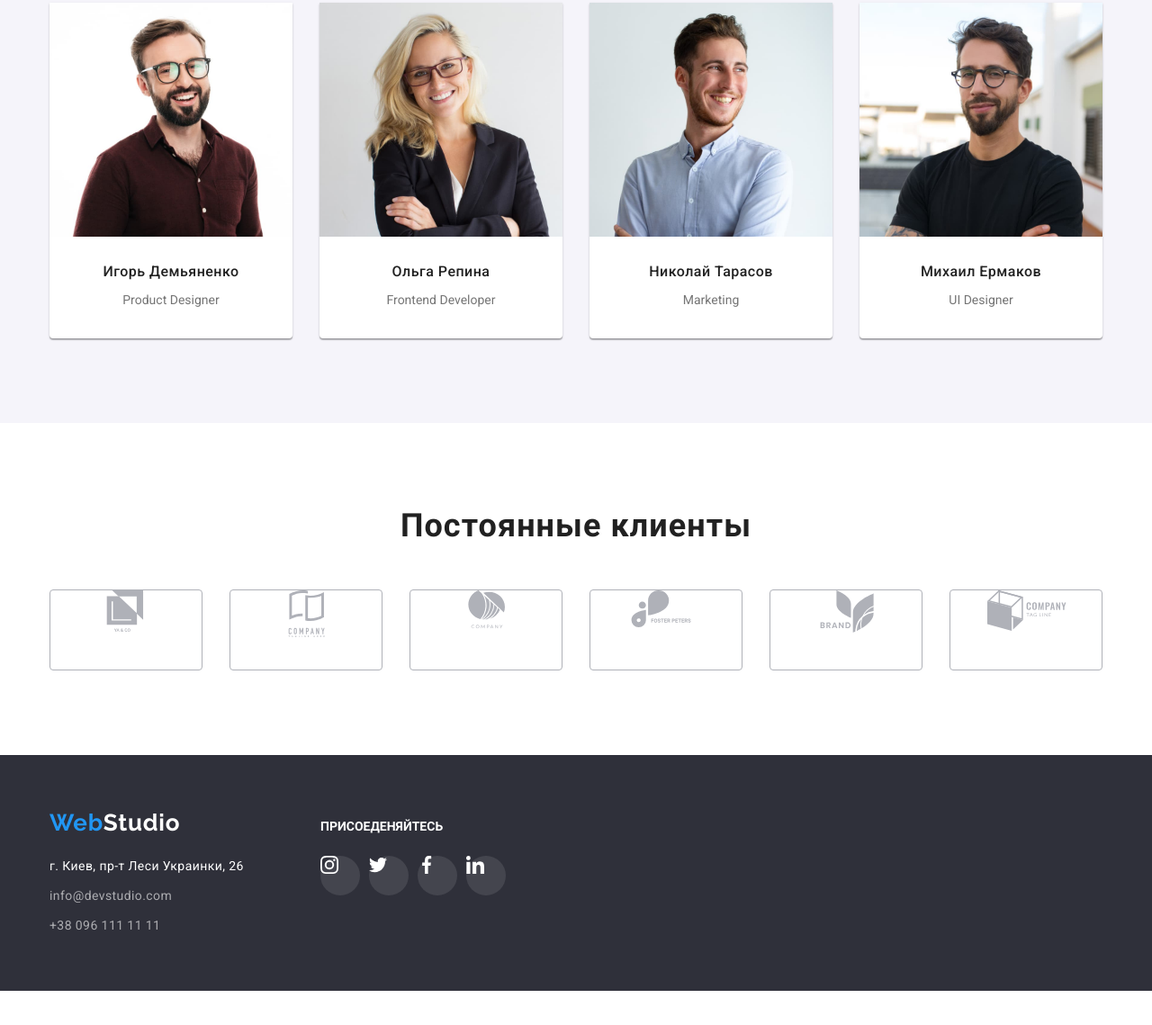
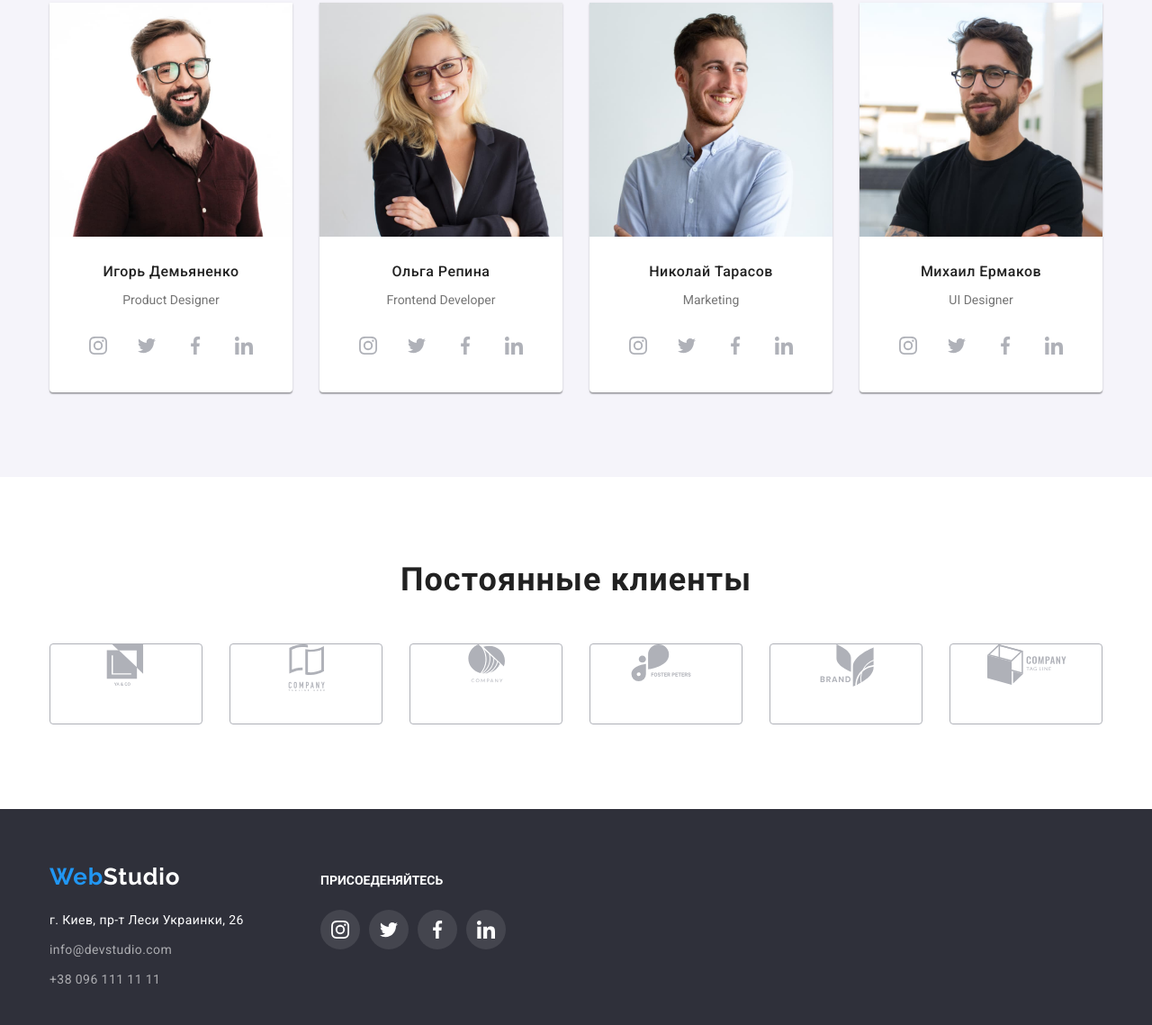
Before and after one commit to AnnaIzhovska/goit-markup-hw-04, a plain HTML site: page index.html in a window 1280 px wide. Shown: the part 1787-2926 px from the top of the page at 90% size. Before the commit the page ends 2888 px from the top, so only its background shows below. Drawn offline with nearby package versions, Linux system fonts and the light colour scheme.

Commit message:
Добавляет svg

```diff
--- a/css/common.css
+++ b/css/common.css
@@ -110,7 +110,8 @@ img{
     fill: #757575;
 }
 
-.link .logo:hover{
+.link .logo:hover,
+.link .logo:focus{
     fill: var(--accent-color)
 }
 
@@ -253,30 +254,39 @@ img{
 }
 
 .container-join .join-item{
-    display: inline-block;
+    display: block;
+}
+
+.join-social:last-child{
+    margin-right: 0;
+}
+
+.footer .icon{
+    fill:var(--primary-white-color);
+    width: 20px;
+    height: 20px;
+}
+
+.link-social{
+    display: flex;
+    width: 44px;
+    height: 44px;
+    justify-content: center;
+    align-items: center;
+
+    background-color: rgba(255, 255, 255, 0.1);
+    border-radius: 50%;
 }
 
 .join-item{
-    display: block;
-   margin: 0;
-   padding: 0;
-   width: 44px;
-   height: 44px;
-   background-color: rgba(255, 255, 255, 0.1);
-   border-radius: 50%;
-   margin-right: 10px;
-   /* background-position: center;
-  */
+    margin-right: 10px;
 }
 
 .join-item:last-child{
     margin-right: 0;
 }
 
-.join-item:hover{
-    background-color:var(--accent-color);
+.footer .link-social:hover,
+.footer .link-social:focus{
+background-color: var(--accent-color);
 }
-
-.link-icon{
-    fill:var(--primary-white-color);
-}
--- a/css/main.css
+++ b/css/main.css
@@ -200,7 +200,7 @@ border-radius: 4px;
 
 .team-list  .text{
     margin-top: 0;
-    margin-bottom: 30px;
+    margin-bottom: 16px;
     text-align: center;
 
 }
@@ -230,12 +230,45 @@ border-radius: 4px;
 }
 
 
+/* join */
+.section-team .team-join{
+    display: block;
+    margin-top: 20px;
+    padding: 0;
+
+}
+
+.team-join .join-list{
+list-style: none;
+display: flex;
+margin-bottom: 30px;
+justify-content: center;
+align-items: center;
+border-radius: 50%;
+}
+
+.team-join .icon{
+    width: 20px;
+    height: 20px;
+    fill: #AFB1B8;
+}
+
+.team-join .icon:hover,
+.team-join .icon:focus{
+    fill: var(--primary-white-color);
+}
+
+.team-join .link-social:hover,
+.team-join .link-social:focus{
+    background-color: var(--accent-color);
+}
+
+
 /* Clients */
 
 .clients-list{
     display: flex;
-    flex-wrap: wrap;
-    text-decoration: none;
+    flex-wrap: wrap;;
     list-style: none;
     margin: 0;
     padding: 0;
@@ -247,8 +280,8 @@ border-radius: 4px;
     height: 90px;
     margin-right: 30px;
     border: 1px solid #AFB1B8;
-    /* box-sizing: border-box; */
     border-radius: 4px;
+
 }
 
 .clients-item:last-child{
@@ -261,108 +294,24 @@ border-radius: 4px;
     border:  1px solid var(--accent-color);
 }
 
-.logo{
-    /* width: 170px;
-    height: 90px; */
-    margin: 0;
-}
-
-.logo-icon{
-    /* display:flex; */
+.clients-item .logo{
+    display: flex;
+    justify-content: center;
+    align-items: center;
     width: 170px;
     height: 90px;
+    margin: 0;
     fill:#AFB1B8 ;
-}
-
-.logo-icon:hover{
-    fill: var(--accent-color);
-}
-
-
-
-
-
-
-
-/* .clients-item{
-    display: flex;
-    flex-wrap: wrap; */
-    /* text-decoration: none;
-    list-style: none;
-    margin: 0;
-    padding: 0; */
-    /* justify-content: center;
-    width: 170px;
-    height: 90px;
-    margin-right: 30px; */
-
-    /* border: 1px solid #AFB1B8;
-    border-radius: 4px; */
 
 }
-
-/* .clients-item:hover{
-    color:  var(--accent-color);
-} */
-
-/* .clients-item:last-child{
-    margin-right: 0;
-}
-
 
 .logo-icon{
     width: 170px;
     height: 90px;
-    fill:#AFB1B8;
-}
-
-.logo:hover{
-    fill:  var(--accent-color);
-}
-.logo{
-    width: 170px;
-    height: 90px;
-    margin: 0;
-    padding: 0;
-    border: 1px solid #AFB1B8;
-    border-radius: 4px;
-}
-
-.logo-icon:hover{
-    border: 3px solid var(--accent-color);
-} */
-
-
-
-/*
-.logo-icon .logo{
-
-    border: 1px solid #AFB1B8;
-    box-sizing: border-box;
-    border-radius: 4px;
-    margin: 0;
-    margin-right: 30px;
-
-    display: inline-flex;
-    margin: 0;
-    fill:#AFB1B8;
-}
-
-.logo-icon:last-child{
-    margin-right: 0;
 
 }
 
-
-/* .logo-icon .logo{
-    width: 170px;
-    height: 90px;
-
-
-} */
-
-/* .icon-logo .logo:focus,
-.icon-logo .logo:hover{
+.logo-icon:hover,
+.logo-icon:focus{
     fill: var(--accent-color);
-
-}  */
+}
--- a/index.html
+++ b/index.html
@@ -110,26 +110,190 @@
              <ul class="team-list list">
              <li class="team-photo">
                 <img src="./images/team1.jpg" alt="Учасник команды Игорь Демьяненко" width="270" height="260">
+
+                <div class="team-join">
                      <h3 class="title">Игорь Демьяненко</h3>
                 <p class="text" lang="en">Product Designer</p>
+
+                <ul class="join-list">
+                    <li class="join-item">
+                         <a class="link-social" href="" >
+                             <svg class="icon">
+                                 <use href="./images/social/social-sprite(2).svg#instagram-2">
+                                 </use>
+                             </svg>
+                         </a>
+                    </li>
+
+                    <li class="join-item">
+                        <a class="link-social twitter" href="" >
+                          <svg class="icon">
+                             <use href="./images/social/social-sprite(2).svg#twitter-1">
+                             </use>
+                          </svg>
+                        </a>
+                    </li>
+
+                    <li  class="join-item">
+                        <a class="link-social" href="" >
+                         <svg class="icon"  >
+                             <use href="./images/social/social-sprite(2).svg#facebook-1">
+                             </use>
+                         </svg>
+                        </a>
+                    </li>
+
+                    <li  class="join-item">
+                        <a class="link-social" href="" >
+                         <svg class="icon">
+                             <use href="./images/social/social-sprite(2).svg#linkedin-1">
+                             </use>
+                         </svg>
+                        </a>
+                    </li>
+                 </ul>
+                </div>
              </li>
 
             <li class="team-photo">
                 <img src="./images/team2.jpg" alt="Учасник команды Ольга Репина" width="270" height="260">
+
+                <div class="team-join">
                 <h3 class="title">Ольга Репина</h3>
                 <p class="text" lang="en">Frontend Developer</p>
+                <ul class="join-list">
+                    <li class="join-item">
+                         <a class="link-social" href="" >
+                             <svg class="icon">
+                                 <use href="./images/social/social-sprite(2).svg#instagram-2">
+                                 </use>
+                             </svg>
+                         </a>
+                    </li>
+
+                    <li class="join-item">
+                        <a class="link-social twitter" href="" >
+                          <svg class="icon">
+                             <use href="./images/social/social-sprite(2).svg#twitter-1">
+                             </use>
+                          </svg>
+                        </a>
+                    </li>
+
+                    <li  class="join-item">
+                        <a class="link-social" href="" >
+                         <svg class="icon">
+                             <use href="./images/social/social-sprite(2).svg#facebook-1">
+                             </use>
+                         </svg>
+                        </a>
+                    </li>
+
+                    <li  class="join-item">
+                        <a class="link-social" href="" >
+                         <svg class="icon">
+                             <use href="./images/social/social-sprite(2).svg#linkedin-1">
+                             </use>
+                         </svg>
+                        </a>
+                    </li>
+                 </ul>
+
+                </div>
             </li>
 
             <li class="team-photo">
                 <img src="./images/team3.jpg" alt="Учасник команды Николай Тарасов" width="270" height="260">
+
+                <div class="team-join">
                 <h3 class="title">Николай Тарасов</h3>
                 <p class="text" lang="en">Marketing</p>
+                <ul class="join-list">
+                    <li class="join-item">
+                         <a class="link-social" href="" >
+                             <svg class="icon"  >
+                                 <use href="./images/social/social-sprite(2).svg#instagram-2">
+                                 </use>
+                             </svg>
+                         </a>
+                    </li>
+
+                    <li class="join-item">
+                        <a class="link-social" href="" >
+                          <svg class="icon"  >
+                             <use href="./images/social/social-sprite(2).svg#twitter-1">
+                             </use>
+                          </svg>
+                        </a>
+                    </li>
+
+                    <li  class="join-item">
+                        <a class="link-social" href="" >
+                         <svg class="icon"  >
+                             <use href="./images/social/social-sprite(2).svg#facebook-1">
+                             </use>
+                         </svg>
+                        </a>
+                    </li>
+
+                    <li  class="join-item">
+                        <a class="link-social" href="" >
+                         <svg class="icon"  >
+                             <use href="./images/social/social-sprite(2).svg#linkedin-1">
+                             </use>
+                         </svg>
+                        </a>
+                    </li>
+                 </ul>
+
+                </div>
             </li>
 
             <li class="team-photo">
                 <img src="./images/team4.jpg" alt="Учасник команды Михаил Ермаков" width="270" height="260">
+
+                <div class="team-join">
                 <h3 class="title">Михаил Ермаков</h3>
                 <p class="text" lang="en">UI Designer</p>
+                <ul class="join-list">
+                    <li class="join-item">
+                         <a class="link-social" href="" >
+                             <svg class="icon">
+                                 <use href="./images/social/social-sprite(2).svg#instagram-2">
+                                 </use>
+                             </svg>
+                         </a>
+                    </li>
+
+                    <li class="join-item">
+                        <a class="link-social" href="" >
+                          <svg class="icon">
+                             <use href="./images/social/social-sprite(2).svg#twitter-1">
+                             </use>
+                          </svg>
+                        </a>
+                    </li>
+
+                    <li  class="join-item">
+                        <a class="link-social" href="" >
+                         <svg class="icon" >
+                             <use href="./images/social/social-sprite(2).svg#facebook-1">
+                             </use>
+                         </svg>
+                        </a>
+                    </li>
+
+                    <li  class="join-item">
+                        <a class="link-social" href="" >
+                         <svg class="icon" >
+                             <use href="./images/social/social-sprite(2).svg#linkedin-1">
+                             </use>
+                         </svg>
+                        </a>
+                    </li>
+                 </ul>
+
+                </div>
             </li>
         </ul>
 
@@ -214,13 +378,12 @@
           </address>
         </div>
 
-
         <div class="container-join">
          <p class="title"><b>ПРИСОЕДЕНЯЙТЕСЬ</b></p>
          <ul class="join-list">
             <li class="join-item">
                  <a class="link-social" href="" >
-                     <svg class="link-icon" width="20" height="20" >
+                     <svg class="icon" >
                          <use href="./images/social/social-sprite(2).svg#instagram-2">
                          </use>
                      </svg>
@@ -228,8 +391,8 @@
             </li>
 
             <li class="join-item">
-                <a class="link-social twitter" href="" >
-                  <svg class="link-icon" width="20" height="20" >
+                <a class="link-social " href="" >
+                  <svg class="icon">
                      <use href="./images/social/social-sprite(2).svg#twitter-1">
                      </use>
                   </svg>
@@ -238,7 +401,7 @@
 
             <li  class="join-item">
                 <a class="link-social" href="" >
-                 <svg class="link-icon" width="20" height="20" >
+                 <svg class="icon"  >
                      <use href="./images/social/social-sprite(2).svg#facebook-1">
                      </use>
                  </svg>
@@ -247,7 +410,7 @@
 
             <li  class="join-item">
                 <a class="link-social" href="" >
-                 <svg class="link-icon" width="20" height="20" >
+                 <svg class="icon"  >
                      <use href="./images/social/social-sprite(2).svg#linkedin-1">
                      </use>
                  </svg>
@@ -260,38 +423,3 @@
     </footer>
 </body>
 </html>
-
-  <!-- <li>
-               <a class="button" href="">
-                   <svg  class="join-logo" width="44" height="44">
-                       <use  href="./images/social/symbol-defs (2).svg#icon-Instagram">
-
-                       </use>
-                   </svg>
-               </a>
-           </li>
-           <li>
-            <a class="button" href=""  >
-                <svg class="join-logo twitter"  width="44" height="44">
-                    <use href="./images/social/symbol-defs (2).svg#icon-Twitter">
-                    </use>
-                </svg>
-            </a>
-           </li>
-           <li>
-            <a class="button" href="" >
-                <svg class="join-logo"  width="44" height="44">
-                    <use href="./images/social/symbol-defs (2).svg#icon-Facebook" >
-                    </use>
-                </svg>
-            </a>
-           </li>
-           <li>
-
-            <a class="button" href="" >
-                <svg class="join-logo" width="44" height="44" >
-                    <use href="./images/social/symbol-defs (2).svg#icon-Linkedin">
-                    </use>
-                </svg>
-            </a>
-           </li> -->
```
Also changed, not shown: css/portfolio.css (+9 -12 lines), portfolio.html (+5 -4 lines). Lines whose indentation alone changed are shown as unchanged.
